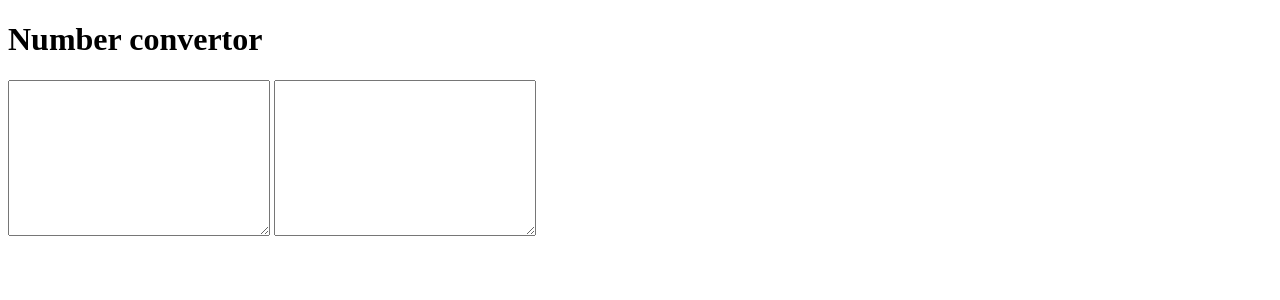
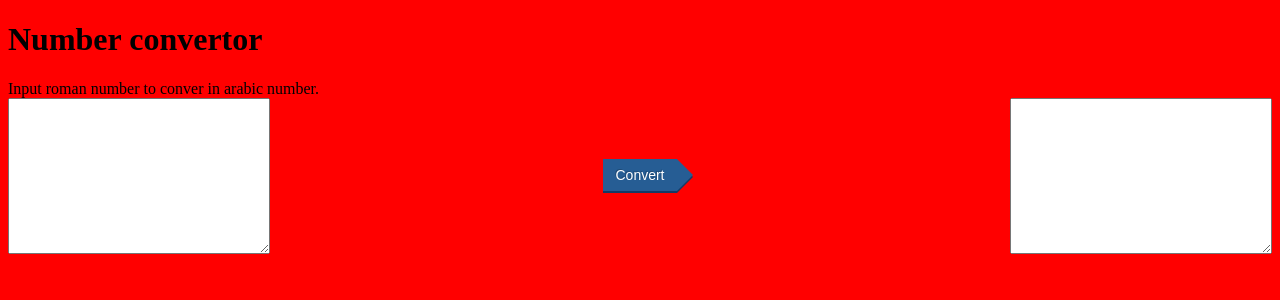
Before and after one commit to PigerDeus/conversionRomanNumbers, a Flask app: page / in a window 1280 px wide. Shown: the top 300 px of the page. Run offline with Flask 2, Linux system fonts and the light colour scheme.

Commit message:
add input field and button

```diff
--- /dev/null
+++ b/static/style.css
@@ -0,0 +1,75 @@
+body {
+  background: red;
+}
+.inOutField {
+  display: flex;
+  align-items: center;
+}
+/* Стандартный стиль кнопки из Twitter Bootstrap */
+.btn{display:inline-block;padding:6px 12px;margin-bottom:0;font-size:14px;font-weight:400;line-height:1.42857143;text-align:center;white-space:nowrap;vertical-align:middle;cursor:pointer;-webkit-user-select:none;-moz-user-select:none;-ms-user-select:none;user-select:none;background-image:none;border:1px solid transparent;border-radius:4px}.btn:focus,.btn:active:focus,.btn.active:focus{outline:thin dotted;outline:5px auto -webkit-focus-ring-color;outline-offset:-2px}.btn:hover,.btn:focus{color:#333;text-decoration:none}.btn:active,.btn.active{background-image:none;outline:0;-webkit-box-shadow:inset 0 3px 5px rgba(0,0,0,.125);box-shadow:inset 0 3px 5px rgba(0,0,0,.125)}.btn.disabled,.btn[disabled],fieldset[disabled] .btn{pointer-events:none;cursor:not-allowed;filter:alpha(opacity=65);-webkit-box-shadow:none;box-shadow:none;opacity:.65}
+
+/* стиль кнопки на основе кнопок из Twitter Bootstrap */
+.btn_conv {
+  display: block;
+  max-height: 40px;
+  color: #fff;
+  border-radius: 0em; /* Обнулить округлости */
+  -moz-border-radius: 0em; /* Обнулить округлости */
+  -webkit-border-radius: 0em; /* Обнулить округлости */
+  background: #265d94;
+  border: none;
+  text-shadow: -1px -1px 0px rgba(0,0,0,.2);
+  border-bottom: 2px solid #153a65;
+  position: relative;
+  margin: 0 auto;
+}
+.btn_conv:after, .btn_conv:before {
+	left: 100%;
+	top: 50%;
+	border: solid transparent;
+	content: " ";
+	height: 0;
+	width: 0;
+	position: absolute;
+}
+.btn_conv:after {
+	border-color: rgba(136, 183, 213, 0);
+	border-left-color: #265d94;
+	border-width: 16px;
+	margin-top: -16px;
+}
+.btn_conv:before {
+	border-color: rgba(194, 225, 245, 0);
+	border-left-color: #153a65;
+	border-width: 16px;
+	margin-top: -14px;
+}
+.btn_conv:hover,
+.btn_conv:focus,
+.btn_conv:active,
+.btn_conv.active {
+  color: #fff;
+  outline: none;
+  background: #2e6eae;
+  border-bottom: 2px solid #1b4a80;
+}
+.btn_conv:hover:after,
+.btn_conv:focus:after,
+.btn_conv:active:after,
+.btn_conv.active:after {
+  border-left-color: #2e6eae;
+}
+.btn_conv:active,
+.btn_conv.active,
+.open .dropdown-toggle.btn_conv {
+  background: #265d94;
+  color: #fff;
+  box-shadow: none;
+  -moz-box-shadow: none;
+  -webkit-box-shadow: none;
+}
+.btn_conv:active:after,
+.btn_conv.active:after,
+.open .dropdown-toggle.btn_conv:after {
+  border-left-color: #265d94;
+}
--- a/templates/index.html
+++ b/templates/index.html
@@ -5,11 +5,18 @@
     <meta name="viewport" content="width=device-width, initial-scale=1.0">
     <meta http-equiv="X-UA-Compatible" content="ie=edge">
     <title>Document</title>
+    <link href="style.css " rel="stylesheet">
 </head>
 <body>
     <h1>Number convertor</h1>
-    <div></div>
-    <textarea name="inText" id="1" cols="30" rows="10"></textarea>
-    <textarea name="outText" id="2" cols="30" rows="10"></textarea>
+    <div>
+        Input roman number to conver in arabic number.
+    </div>
+    <div class="inOutField">
+        <textarea name="inText" id="1" cols="30" rows="10"></textarea>
+        <button class="btn btn_conv">Convert</button>
+        <textarea name="outText" id="2" cols="30" rows="10"></textarea>
+    </div>
+
 </body>
 </html>
```
